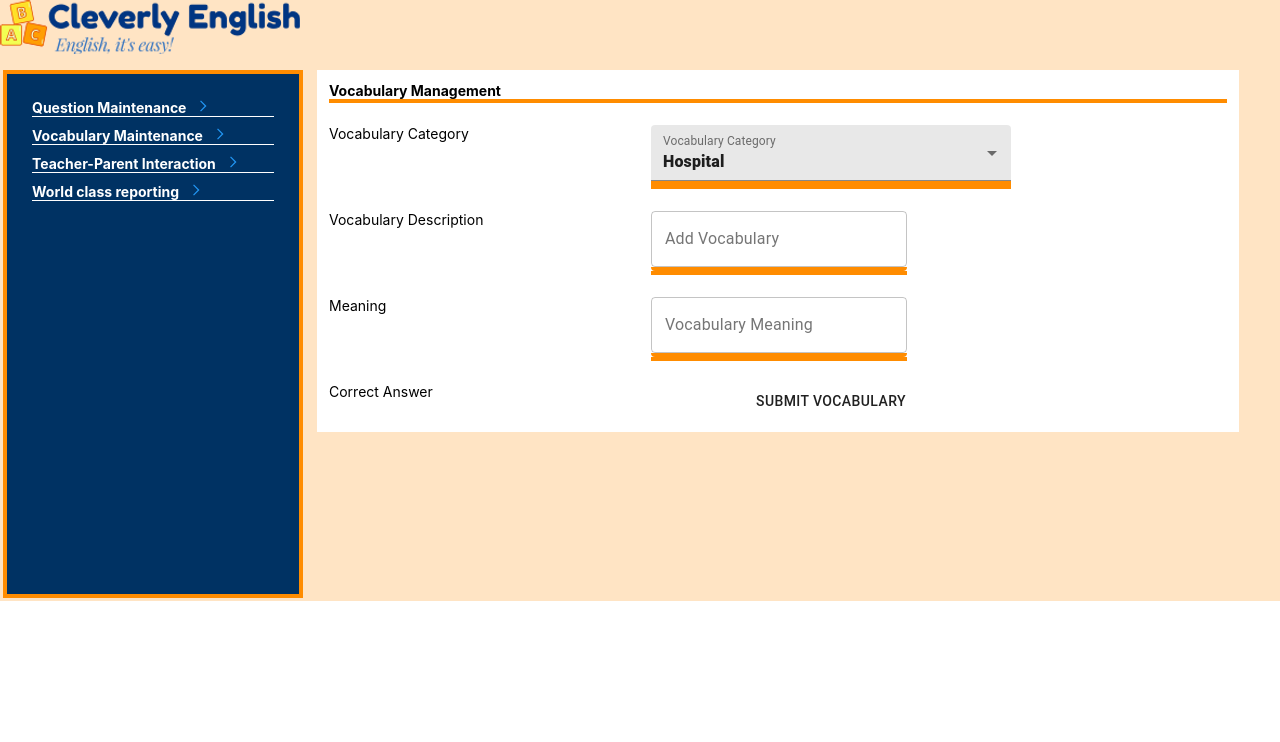
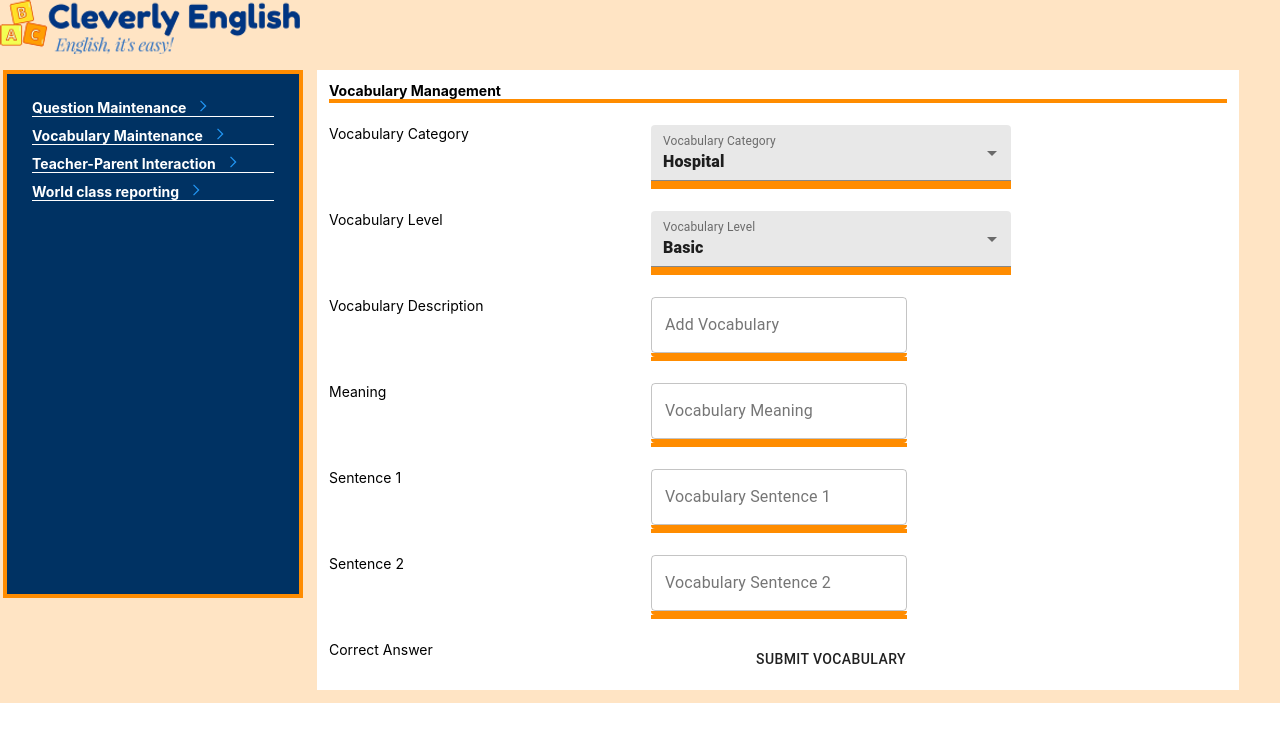
Before and after one commit to ktushar19Git/EnglishApp, a React (Create React App) app: page /Vocabulary in a window 1280 px wide. Shown: the top 742 px of the page. Built offline with nearby package versions, Linux system fonts and the light colour scheme.

Commit message:
Questions enhanced

```diff
--- a/src/App.js
+++ b/src/App.js
@@ -8,6 +8,7 @@ import './CSS/divs.css'
 import './CSS/colors.css'
 import './CSS/Menu.css'
 import './CSS/Admin.css'
+import './CSS/Questions.css'
 import Navbar from './Components/Navbar';
 import Header from "./Components/Header";
 import Menu from "./Components/Menu";
--- /dev/null
+++ b/src/CSS/Questions.css
@@ -0,0 +1,13 @@
+.div-Question{
+    margin: 20px;
+    padding: 10px;
+    background-image: linear-gradient(to right, #00C9FF, #00C9FF);
+    font-weight:bold;
+
+}
+.div-Answer{
+    margin: 10px;
+    padding: 5px;
+    padding-left: 20px;
+
+}
--- a/src/Components/Admin/QS/Vocabulary.js
+++ b/src/Components/Admin/QS/Vocabulary.js
@@ -26,9 +26,12 @@ class Vocabulary extends Component
         //this.fnShowError = this.fnShowError.bind(this);
 
         this.state = {
-            VocabCategory :"",
+            VocabCategory :"1",
+            VocabLevel:"1",
             Vocabulary:"",
             VocabMeaning:"",
+            VocabSentence1:"",
+            VocabSentence2:"",
             strErrMessage:"",
 
 
@@ -62,6 +65,10 @@ class Vocabulary extends Component
             strErr = strErr + "Please Select Category\n";
 
         }
+        if (this.state.VocabLevel == "") {
+            strErr = strErr + "Please Select Level\n";
+
+        }
         if (this.state.Vocabulary == "") {
             strErr = strErr + "Please enter Vocabulary Text 1\n";
         }
@@ -89,8 +96,11 @@ class Vocabulary extends Component
                 //alert(localStorage.getItem("g_user_id"));
                 db.collection("Vocabulary").add({
                     VocabCategory:this.state.VocabCategory,
+                    VocabLevel:this.state.VocabLevel,
                     Vocabulary: this.state.Vocabulary,
                     VocabMeaning: this.state.VocabMeaning,
+                    VocabSentence1:this.state.VocabSentence1,
+                    VocabSentence2:this.state.VocabSentence2,
                     //uid: localStorage.getItem("g_user_id")
                 })
 
@@ -154,6 +164,34 @@ class Vocabulary extends Component
                                     </td>
                                 </tr>
                                 <tr>
+                                    <td>Vocabulary Level</td>
+                                    <td>
+                                    <FormControl variant="filled" color="primary">
+                                                    <InputLabel htmlFor="outlined-VocabLevel-native-simple">Vocabulary Level</InputLabel>
+                                                    <Select
+                                                    native
+                                                    value={this.state.VocabLevel}
+                                                    onChange={this.HandleChange}
+                                                    label="VocabLevel"
+                                                    inputProps={{
+                                                        name: 'VocabLevel',
+                                                        id: 'outlined-VocabLevel-native-simple',
+                                                    }}
+                                                    style={{
+                                                        //height: "45px",
+                                                        width:"360px",
+                                                    }}
+                                                    >
+
+                                                    <option value={1}>Basic</option>
+                                                    <option value={2}>Intermediate</option>
+                                                    <option value={3}>Advanced</option>
+
+                                                    </Select>
+                                                </FormControl>
+                                    </td>
+                                </tr>
+                                <tr>
                                     <td>Vocabulary Description</td>
                                     <td>
                                         <TextField
@@ -177,6 +215,35 @@ class Vocabulary extends Component
                                             value={this.state.VocabMeaning}
                                             onChange={this.HandleChange}
                                             name="VocabMeaning"
+
+                                        />
+                                    </td>
+                                </tr>
+                                <tr>
+                                    <td>Sentence 1</td>
+                                    <td>
+                                        <TextField
+                                            label="Vocabulary Sentence 1"
+                                            variant= "outlined"
+                                            id='idVocabSentence1'
+                                            value={this.state.VocabSentence1}
+                                            onChange={this.HandleChange}
+                                            name="VocabSentence1"
+
+                                        />
+                                    </td>
+                                </tr>
+
+                                <tr>
+                                    <td>Sentence 2</td>
+                                    <td>
+                                        <TextField
+                                            label="Vocabulary Sentence 2"
+                                            variant= "outlined"
+                                            id='idVocabSentence2'
+                                            value={this.state.VocabSentence2}
+                                            onChange={this.HandleChange}
+                                            name="VocabSentence2"
 
                                         />
                                     </td>
--- a/src/Components/Question/QuestionDisplay.js
+++ b/src/Components/Question/QuestionDisplay.js
@@ -2,6 +2,8 @@ import React, {Component} from 'react'
 
 import firebase from '../../services/firebase';
 
+import Button from '@material-ui/core/Button';
+import ExitToAppIcon from '@material-ui/icons/ExitToApp';
 import Paper from '@material-ui/core/Paper';
 import Grid from '@material-ui/core/Grid';
 import { Table } from '@material-ui/core';
@@ -71,9 +73,9 @@ class QuestionDisplay extends Component
                 <div class="label-heading">
 
                 </div>
-                <Grid item xs={12}>
+                <Grid item xs={8}>
                   <Paper >
-                    <td class="tdHalf">
+                    <td style={{width:'100%',}}>
                       <h3 style={{ paddingBottom: "15px", color: "#034e9f", fontsize: "x-large", }}>Existing Questions</h3>
                       <Table aria-label=" table" size="small" >
                         <TableHead>
@@ -86,12 +88,21 @@ class QuestionDisplay extends Component
                               return (
                                 <TableRow >
                                   <TableCell align="left" >
-                                  <div>{InputData.Question}</div>
-                                    <div>{InputData.Answer1}</div>
-                                    <div>{InputData.Answer2}</div>
-                                    <div>{InputData.Answer3}</div>
-                                    <div>{InputData.Answer4}</div>
-                                    <div>{InputData.CorrectAnswer}</div>
+                                    <div class="div-Question">{InputData.Question}</div>
+                                    <div class="div-Answer">{InputData.Answer1}</div>
+                                    <div class="div-Answer">{InputData.Answer2}</div>
+                                    <div class="div-Answer">{InputData.Answer3}</div>
+                                    <div class="div-Answer">{InputData.Answer4}</div>
+                                    <div class="div-Answer">{InputData.CorrectAnswer}</div>
+                                    <div>
+                                          <Button
+                                            style={{
+                                              width:"360px",
+                                            }}
+                                          >
+                                          <ExitToAppIcon></ExitToAppIcon>Submit
+                                        </Button>
+                                    </div>
                                   </TableCell>
                                 </TableRow>
 
@@ -104,6 +115,7 @@ class QuestionDisplay extends Component
                         </TableBody>
                       </Table>
                     </td>
+
                   </Paper>
                 </Grid>
                 <div class="label-heading">
--- a/src/Components/Vocabulary/VocabularyDisplay.js
+++ b/src/Components/Vocabulary/VocabularyDisplay.js
@@ -26,6 +26,7 @@ class VocabularyDisplay extends Component
         super(props);
 
         this.fnFetchData = this.fnFetchData.bind(this);
+        this.fnFetchVocabCategory = this.fnFetchVocabCategory.bind(this);
 
         this.state = {
             VocabCategory :"",
@@ -37,6 +38,32 @@ class VocabularyDisplay extends Component
 
         }
         this.fnFetchData();
+    }
+    fnFetchVocabCategory(e)
+    {
+        let localVocabCategory = "";
+        if(e == 1)
+        {
+          localVocabCategory = "Hospital";
+        }
+        else if(e == 2)
+        {
+          localVocabCategory = "House";
+        }
+        else if(e == 3)
+        {
+          localVocabCategory = "School";
+        }
+        else if(e == 4)
+        {
+          localVocabCategory = "Education";
+        }
+        else if(e == 5)
+        {
+          localVocabCategory = "Business";
+        }
+
+        return localVocabCategory;
     }
 
     fnFetchData() {
@@ -76,9 +103,9 @@ class VocabularyDisplay extends Component
                       <Table aria-label=" table" size="small" >
                         <TableHead>
                           <TableRow>
-                            <TableCell align="left">Category</TableCell>
-                            <TableCell align="left">Text</TableCell>
-                            <TableCell align="left">Meaning</TableCell>
+                            <TableCell align="left" style={{ paddingBottom: "15px", color: "#034e9f", fontsize: "x-large", }}>Category</TableCell>
+                            <TableCell align="left" style={{ paddingBottom: "15px", color: "#034e9f", fontsize: "x-large", }}>Text</TableCell>
+                            <TableCell align="left" style={{ paddingBottom: "15px", color: "#034e9f", fontsize: "x-large", }}>Meaning</TableCell>
 
                           </TableRow>
                         </TableHead>
@@ -88,7 +115,7 @@ class VocabularyDisplay extends Component
                             this.state.InputData.map(InputData => {
                               return (
                                 <TableRow key={InputData.name}>
-                                  <TableCell align="left" >{InputData.VocabCategory}</TableCell>
+                                  <TableCell align="left" >{this.fnFetchVocabCategory(InputData.VocabCategory)}</TableCell>
                                   <TableCell align="left" >{InputData.Vocabulary}</TableCell>
                                   <TableCell align="left" >{InputData.VocabMeaning}</TableCell>
 
```
Also changed, not shown: 1 other file (tests, documents, lock files or other folders).
